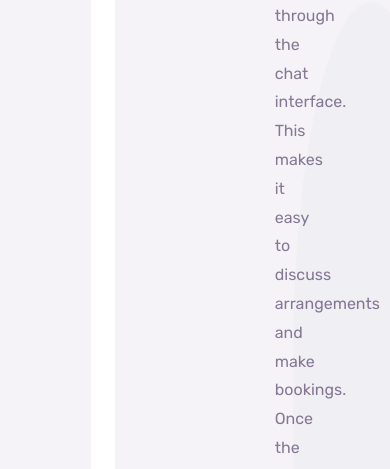
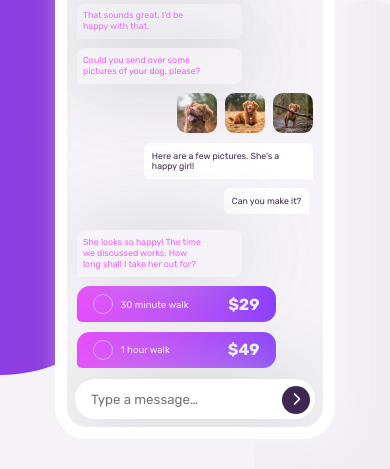
Before and after one commit to DanielOmehe/chat-app-css-illustration, a plain HTML site: page index.html in a window 390 px wide. Shown: the part 125-594 px from the top of the page. Drawn offline with Linux system fonts and the light colour scheme.

Commit message:
Responsive design complete

```diff
--- a/index.css
+++ b/index.css
@@ -18,19 +18,26 @@
     hsl(293, 100%, 63%),
     hsl(264, 100%, 61%)
   );
+  --color-gradient-3: linear-gradient(
+    to right,
+    hsl(264, 100%, 61%),
+    hsl(276, 55%, 52%)
+  );
 
   /* Primary Colors */
 
   --color-pale-violet: hsl(276, 100%, 81%);
   --color-moderate-violet: hsl(276, 55%, 52%);
   --color-grayish-blue: hsl(206, 6%, 79%);
+  --color-dark-violet: hsl(271, 15%, 43%);
   --color-dark-grayish-violet: hsl(270, 36%, 24%);
+  --color-very-dark-violet: hsl(271, 36%, 24%);
 
   /* Secondary Colors */
   --color-white: hsl(0, 0%, 100%);
   --color-light-grayish-violet: hsl(270, 20%, 96%);
   --color-dark-violet: hsl(271, 36%, 24%);
-  --color-light-magenta: hsl(289, 100%, 72%);
+  --color-very-light-magenta: hsl(289, 100%, 72%);
 
   --color-light-magenta: hsl(293, 100%, 63%);
   --color-light-violet: hsl(264, 100%, 61%);
@@ -45,19 +52,19 @@
   align-items: center;
   justify-content: center;
   padding: 4rem 10rem;
-  gap: 10rem;
   background-color: var(--color-light-grayish-violet);
 }
 
 .chat-app-illustration::before {
   position: absolute;
   content: "";
-  width: 38%;
+  width: 36%;
   height: 90%;
-  left: -10rem;
+  left: -6rem;
   top: 0;
   border-radius: 0 0 50% 50%;
-  background: var(--color-moderate-violet);
+  background: var(--color-gradient-3);
+  opacity: 7;
   z-index: 0;
 }
 
@@ -70,7 +77,7 @@
   bottom: 0;
   border-radius: 50% 50% 0 0;
   background: var(--color-grayish-blue);
-  opacity: .1;
+  opacity: 0.15;
   z-index: 0;
 }
 
@@ -82,8 +89,9 @@
   border: 0.8rem solid var(--color-white);
   border-radius: 2rem;
   background-color: var(--color-light-grayish-violet);
-  box-shadow: 1rem .5rem 2rem var(--color-light-grayish-violet);
+  box-shadow: 1rem 0.5rem 2rem var(--color-light-grayish-violet);
   overflow: hidden;
+  margin-left: 5rem;
 }
 
 .chat-illustration-left::before {
@@ -99,14 +107,14 @@
 
 .chat-illustration-header {
   width: 100%;
-  height: 85px;
+  height: 75px;
   background: var(--color-gradient-1);
   display: grid;
   grid-template-columns: auto 10px;
   grid-template-rows: auto;
   align-items: center;
   gap: 1rem;
-  padding: 2rem 1rem 1rem;
+  padding: 1.5rem 1rem 1rem;
 }
 
 .chat-illustration-header i {
@@ -139,7 +147,7 @@
 }
 
 .chat-avatar-info h2 {
-  font-size: .9rem;
+  font-size: 0.9rem;
   font-weight: 500;
   color: var(--color-light-grayish-violet);
   margin-bottom: 0.2rem;
@@ -150,123 +158,124 @@
   color: var(--color-pale-violet);
 }
 
-.chat-illustration-body{
-    padding: .6rem;
+.chat-illustration-body {
+  padding: 0.6rem;
 }
 
-.chat-reply{
+.chat-reply {
   width: 70%;
   background-color: var(--color-light-grayish-violet);
-    opacity: .8;
-    padding: .4rem;
-    margin-bottom: .6rem;
+  opacity: 0.8;
+  padding: 0.4rem;
+  margin-bottom: 0.6rem;
   box-shadow: 0 0 5rem var(--color-grayish-blue);
-    border-radius: .5rem .5rem .5rem 0;
+  border-radius: 0.5rem 0.5rem 0.5rem 0;
 }
 
-.chat-reply p{
-    font-size: .6rem;
-    line-height: .8rem;
-    padding-right: 1rem;
-    color: var(--color-light-violet);
+.chat-reply p {
+  font-size: 0.55rem;
+  line-height: 0.7rem;
+  padding-right: 2rem;
+  color: var(--color-light-magenta);
 }
 
-.chat-images{
+.chat-images {
   display: flex;
   justify-content: flex-end;
-    margin: .7rem 0;
-    gap: .5rem;
+  margin: 0.6rem 0;
+  gap: 0.5rem;
 }
 
-.chat-images img{
+.chat-images img {
   width: 40px;
-    border-radius: .6rem;
+  border-radius: 0.6rem;
 }
 
-.chat-pricing{
+.chat-pricing {
   width: 84%;
   display: flex;
   align-items: center;
   justify-content: space-between;
   background: var(--color-gradient-2);
-    padding: .5rem 1rem;
-    border-radius: .8rem .8rem .8rem .3rem;
-    margin-bottom: .6rem;
+  padding: 0.5rem 1rem;
+  border-radius: 0.8rem 0.8rem 0.8rem 0.3rem;
+  margin-bottom: 0.6rem;
 }
 
-.chat-pricing-left{
+.chat-pricing-left {
   display: flex;
   align-items: center;
   justify-content: flex-start;
-    gap: .5rem;
+  gap: 0.5rem;
 }
 
-.chat-radio-btn{
+.chat-radio-btn {
   width: 20px;
   height: 20px;
   border-radius: 50%;
   border: 1px solid var(--color-pale-violet);
 }
 
-.chat-pricing h3{
+.chat-pricing h3 {
   font-size: 1rem;
   color: var(--color-light-grayish-violet);
 }
 
-.chat-pricing-left p{
-    font-size: .6rem;
+.chat-pricing-left p {
+  font-size: 0.6rem;
   color: var(--color-light-grayish-violet);
 }
 
-.chat-sent{
-    padding: .5rem;
+.chat-sent {
+  padding: 0.5rem;
   background-color: var(--color-white);
-    border-radius: .4rem .4rem 0 .4rem;
+  border-radius: 0.4rem 0.4rem 0 0.4rem;
   margin-left: 4.2rem;
-    margin-bottom: .6rem;
+  margin-bottom: 0.6rem;
   width: fit-content;
 }
 
-.chat-sent.small{
-    margin-left: 8.5rem;
+.chat-sent.small {
+  margin-left: 9.2rem;
   margin-bottom: 1rem;
 }
 
-.chat-sent p{
-    font-size: .65rem;
+.chat-sent p {
+  font-size: 0.55rem;
   color: var(--color-dark-violet);
 }
 
-.chat-type-message{
+.chat-type-message {
   width: 100%;
-    padding: 0 .5rem .5rem;
+  padding: 0 0.5rem 0.5rem;
   position: relative;
-    margin-top: -.5rem;
+  margin-top: -0.5rem;
 }
 
-.chat-input{
+.chat-input {
   width: 100%;
   height: 40px;
   border-radius: 50px;
-    padding: .5rem 1rem;
+  padding: 0.5rem 1rem;
   border: none;
   outline: none;
   box-shadow: 0 0 5rem var(--color-grayish-blue);
 }
 
-.chat-type-message button{
+.chat-type-message button {
   width: 28px;
   height: 28px;
   border: none;
   outline: none;
   border-radius: 50%;
   position: absolute;
-    top: .4rem;
-    right: .8rem;
-    background-color: black;
+  top: 0.4rem;
+  right: 0.8rem;
+  cursor: pointer;
+  background-color: var(--color-very-dark-violet);
 }
 
-.chat-type-message button i{
+.chat-type-message button i {
   color: var(--color-white);
 }
 
@@ -275,18 +284,243 @@
   z-index: 1;
   width: 35%;
   height: fit-content;
+  margin-left: 7.85rem;
 }
 
 .chat-illustration-heading {
   font-size: 3rem;
   margin-bottom: 1rem;
   font-weight: 500;
-  opacity: .9;
+  opacity: 0.9;
+  color: var(--color-very-dark-violet);
 }
 
 .chat-illustration-paragraph {
   font-size: 1rem;
-  opacity: .6;
+  opacity: 0.5;
   line-height: 1.8rem;
   color: var(--color-dark-grayish-violet);
 }
+
+@media (max-width: 1500px) {
+  .chat-app-illustration {
+    padding: 4rem 6rem;
+  }
+
+  .chat-illustration-left {
+    margin-left: 2rem;
+  }
+
+  .chat-illustration-right {
+    width: 50%;
+    margin-left: 5rem;
+  }
+
+  .chat-illustration-paragraph{
+    padding-right: 4rem;
+  }
+}
+
+@media (max-width: 1200px) {
+  .chat-app-illustration {
+    padding: 4rem;
+    justify-content: center;
+    gap: 6rem;
+  }
+
+  .chat-illustration-left {
+    margin-left: 0;
+  }
+
+  .chat-illustration-right {
+    width: 50%;
+    margin-left: 0;
+  }
+
+  .chat-illustration-paragraph {
+    padding: 0;
+  }
+
+  .chat-app-illustration::before {
+    width: 40%;
+    height: 90%;
+  }
+
+  .chat-app-illustration::after {
+    width: 45%;
+    height: 85%;
+  }
+}
+
+@media (max-width: 1000px) {
+  .chat-app-illustration {
+    padding: 0;
+    justify-content: center;
+    gap: 6rem;
+  }
+
+  .chat-illustration-left {
+    margin-left: 0;
+  }
+
+  .chat-illustration-right {
+    width: 50%;
+    margin-left: 0;
+  }
+
+  .chat-illustration-heading{
+    font-size: 2.8rem;
+  }
+
+  .chat-illustration-paragraph {
+    padding: 0;
+  }
+
+  .chat-app-illustration::before {
+    width: 50%;
+    height: 90%;
+    left: -25%;
+  }
+
+  .chat-app-illustration::after {
+    width: 50%;
+    height: 85%;
+    right: -25%;
+  }
+}
+
+@media (max-width: 900px) {
+  .chat-app-illustration {
+    padding: 0;
+    justify-content: center;
+    gap: 6rem;
+  }
+
+  .chat-illustration-left {
+    margin-left: 0;
+  }
+
+  .chat-illustration-right {
+    width: 50%;
+    margin-left: 0;
+  }
+
+  .chat-illustration-heading{
+    font-size: 2.5rem;
+  }
+
+  .chat-illustration-paragraph {
+    font-size: .9rem;
+  }
+
+  .chat-app-illustration::before {
+    width: 50%;
+    height: 90%;
+    left: -25%;
+  }
+
+  .chat-app-illustration::after {
+    width: 50%;
+    height: 85%;
+    right: -25%;
+  }
+}
+
+@media (max-width: 800px) {
+  .chat-app-illustration {
+    padding: 4rem 3rem;
+    justify-content: flex-start;
+    gap: 3rem;
+  }
+
+  .chat-illustration-left {
+    margin-left: 0;
+  }
+
+  .chat-illustration-right {
+    width: 50%;
+    margin-left: 0;
+  }
+
+  .chat-illustration-heading{
+    font-size: 2rem;
+  }
+
+  .chat-illustration-paragraph {
+    font-size: .8rem;
+    line-height: 1.4rem;
+  }
+
+  .chat-app-illustration::before {
+    width: 60%;
+    height: 90%;
+    left: -25%;
+  }
+
+  .chat-app-illustration::after {
+    width: 60%;
+    height: 85%;
+    right: -25%;
+  }
+}
+
+@media (max-width: 500px){
+    .chat-app-illustration{
+        flex-direction: column;
+        width: 100%;
+        height: auto;
+    }
+
+    .chat-app-illustration::before {
+        width: 100%;
+        height: 50%;
+        left: -50%;
+      }
+
+      .chat-app-illustration::after {
+        width: 60%;
+        height: 85%;
+        right: -25%;
+      }
+
+    .chat-illustration-right{
+        width: 100%;
+        text-align: center;
+    }
+
+    .chat-illustration-paragraph{
+        font-size: 1rem;
+        padding: 0;
+    }
+}
+
+@media (max-width: 500px){
+    .chat-app-illustration{
+        padding: 2rem;
+        flex-direction: column;
+        width: 100%;
+        height: auto;
+    }
+
+    .chat-app-illustration::before {
+        width: 100%;
+        height: 60%;
+        left: -50%;
+      }
+
+      .chat-app-illustration::after {
+        width: 60%;
+        height: 85%;
+        right: -25%;
+      }
+
+    .chat-illustration-right{
+        width: 100%;
+        text-align: center;
+    }
+
+    .chat-illustration-paragraph{
+        font-size: 1rem;
+        padding: 0;
+    }
+}
```
Lines whose indentation alone changed are shown as unchanged.
